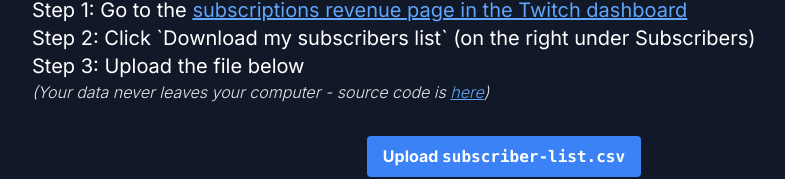
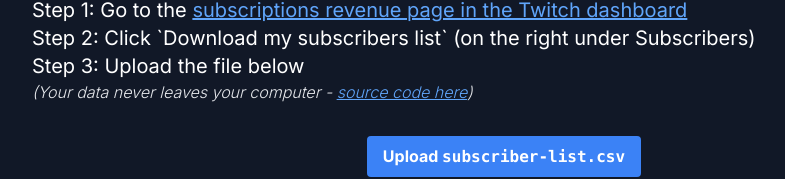
Before and after one commit to t3dotgg/70check, a Next.js app: page / in a window 1280 px wide. Shown: the part 212-391 px from the top of the page, without its empty margins (136-921 px from the left). Built offline with nearby package versions, Linux system fonts and the light colour scheme.

Commit message:
target blank

```diff
--- a/src/app/page.tsx
+++ b/src/app/page.tsx
@@ -73,12 +73,13 @@
       </h2>
       <h2 className="text-xl">{"Step 3: Upload the file below"}</h2>
       <div className="text-gray-200 font-light italic">
-        {"(Your data never leaves your computer - source code is "}
+        {"(Your data never leaves your computer - "}
         <a
           href="https:/github.com/t3dotgg/70check"
+          target="_blank"
           className="text-blue-400 underline"
         >
-          {"here"}
+          {"source code here"}
         </a>
         {")"}
       </div>
@@ -99,6 +100,7 @@
         {"A quick way to check if you're eligible for "}
         <a
           href="https://blog.twitch.tv/en/2023/06/15/introducing-the-partner-plus-program/"
+          target="_blank"
           className="text-blue-400 underline"
         >
           {'Twitch\'s new 70/30 split "Partner Plus" Program'}
@@ -108,6 +110,7 @@
           {"(Quickly made by "}
           <a
             href="https://twitter.com/t3dotgg"
+            target="_blank"
             className="text-blue-400 underline"
           >
             {"Theo"}
```
